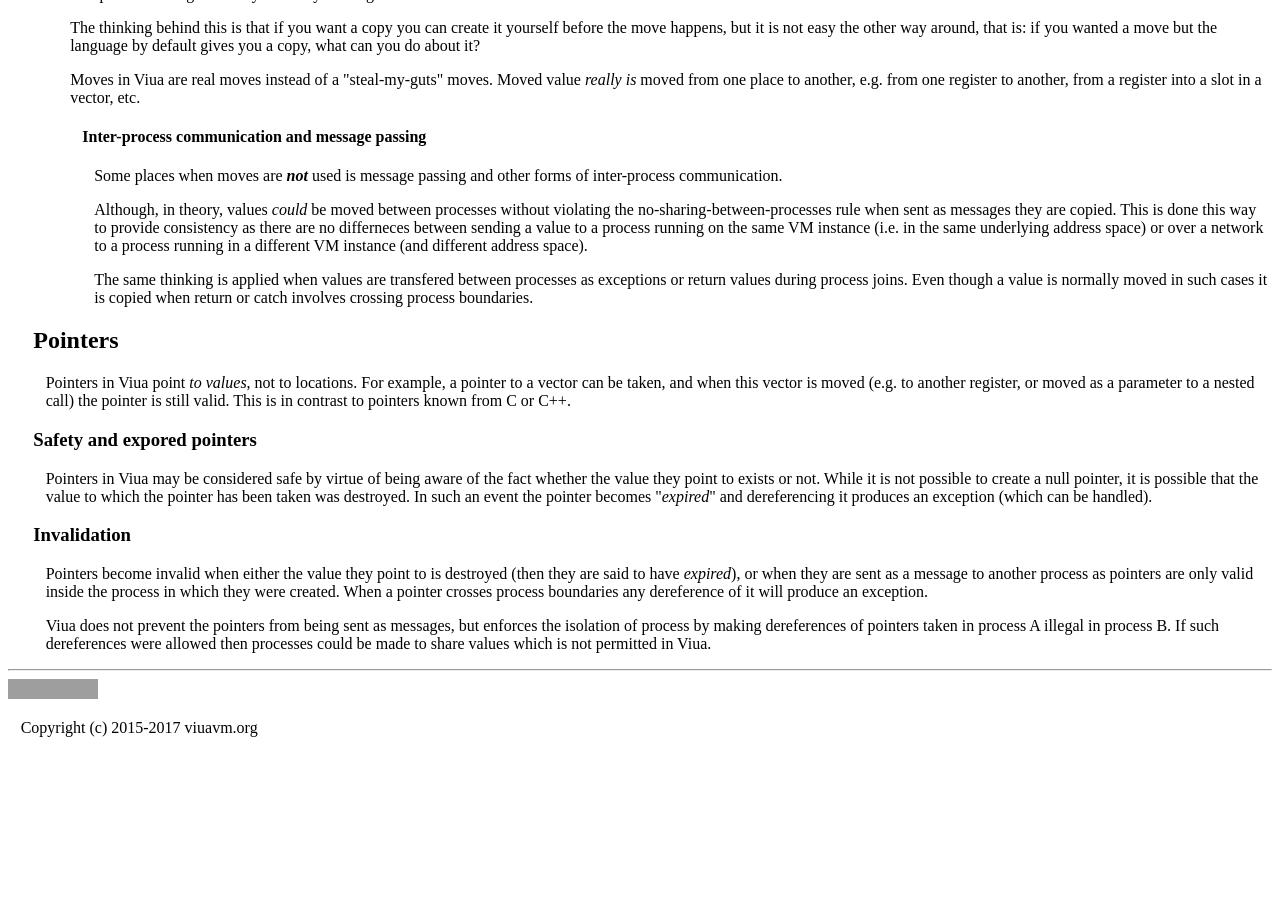
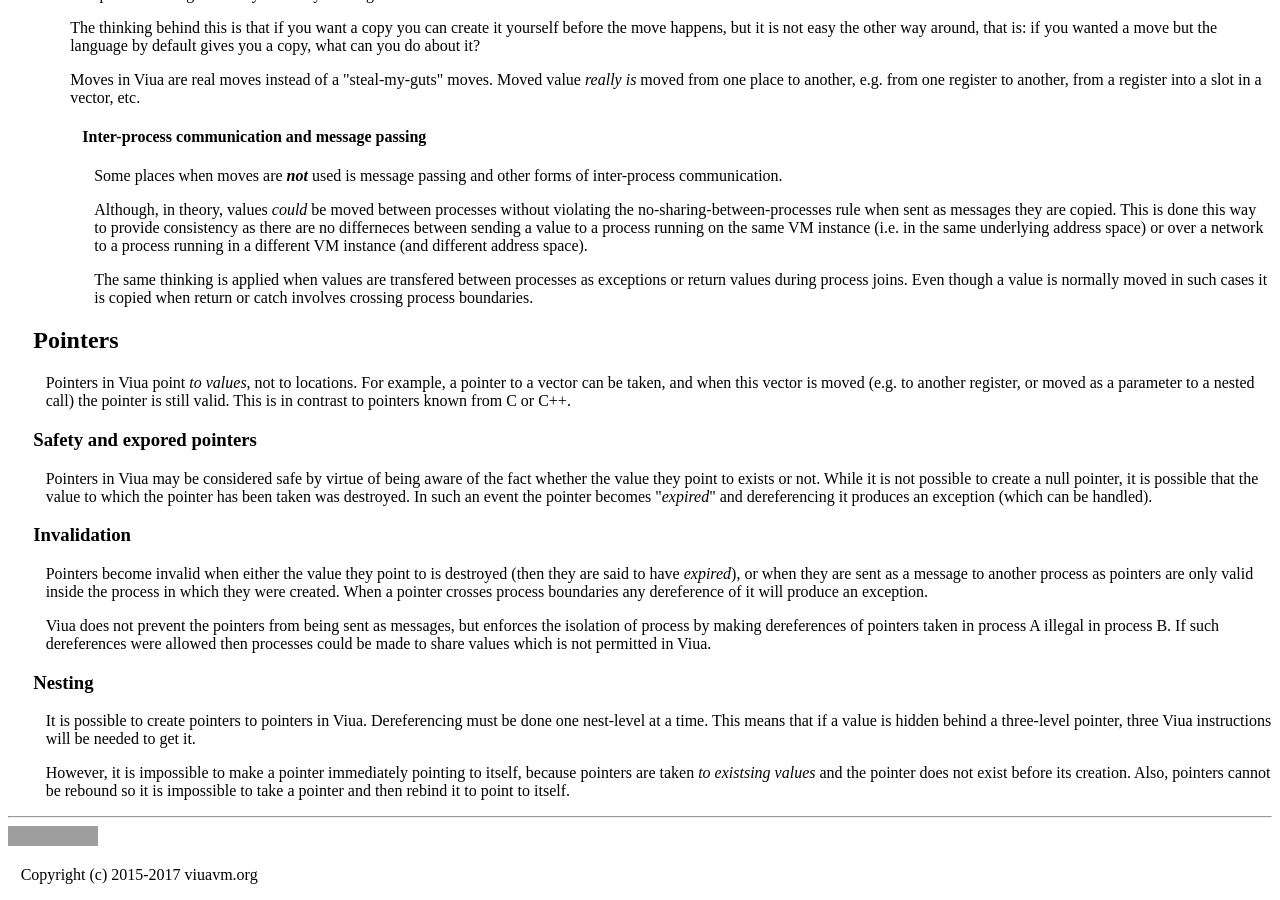
Before and after one commit to marekjm/docs.viuavm.org, a Jekyll site: the page built from model.html, in a window 1280 px wide and 900 px high, scrolled down 5913 px. Built offline with Jekyll 4.4.1, drawn with Linux system fonts in a browser that asks for light colours; before the commit the page ends 6666 px from its top, so only the background shows below that; grey boxes are pictures that could not be loaded.

Commit message:
Pointers-to-pointers

```diff
--- a/model.html
+++ b/model.html
@@ -669,5 +669,20 @@ closure %1 foo/0
             pointers taken in process A illegal in process B.
             If such dereferences were allowed then processes could be made to share values which is not permitted in Viua.
         </p>
+
+        <h3> Nesting </h3>
+
+        <p>
+            It is possible to create pointers to pointers in Viua.
+            Dereferencing must be done one nest-level at a time.
+            This means that if a value is hidden behind a three-level pointer, three Viua instructions will be needed to get it.
+        </p>
+
+        <p>
+            However, it is impossible to make a pointer immediately pointing to itself, because
+            pointers are taken <em>to existsing values</em> and the pointer does not exist before its creation.
+            Also, pointers cannot be rebound so it is impossible to take a pointer and
+            then rebind it to point to itself.
+        </p>
     </section>
 </section>
```
